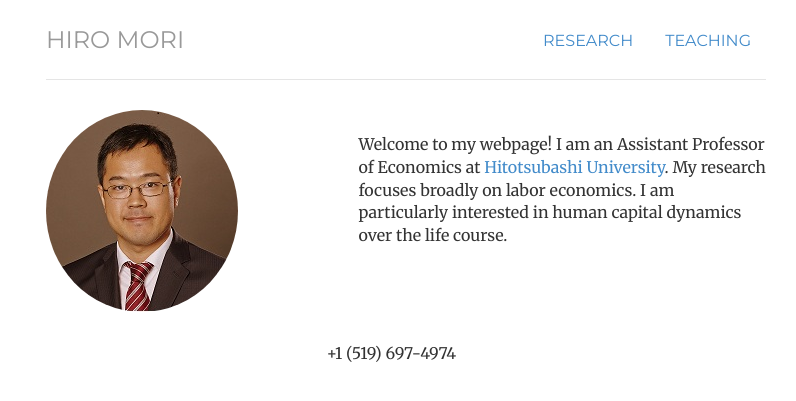
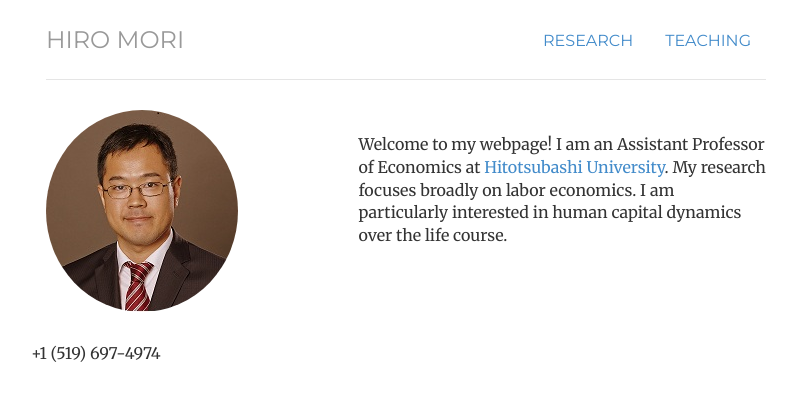
Before and after one commit to morihiroaki/morihiroaki.github.io, a Jekyll site: the page built from index.html, in a window 1280 px wide. Shown: the top 401 px of the page, without its empty margins (234-1030 px from the left). Built offline with Jekyll 4.4.1, drawn with Linux system fonts in a browser that asks for light colours.

Commit message:
Update index.html

```diff
--- a/index.html
+++ b/index.html
@@ -24,7 +24,7 @@ description:
 
             <div class="contact-item">
               <div class="icon pull-left text-center"><span class="fa fa-phone fa-fw"></span></div>
-              <div class="title only pull-right">+1 (519) 697-4974</div>
+              <div class="title only pull-left">+1 (519) 697-4974</div>
             </div>
                                  <!--
             <div class="contact-item">
```
